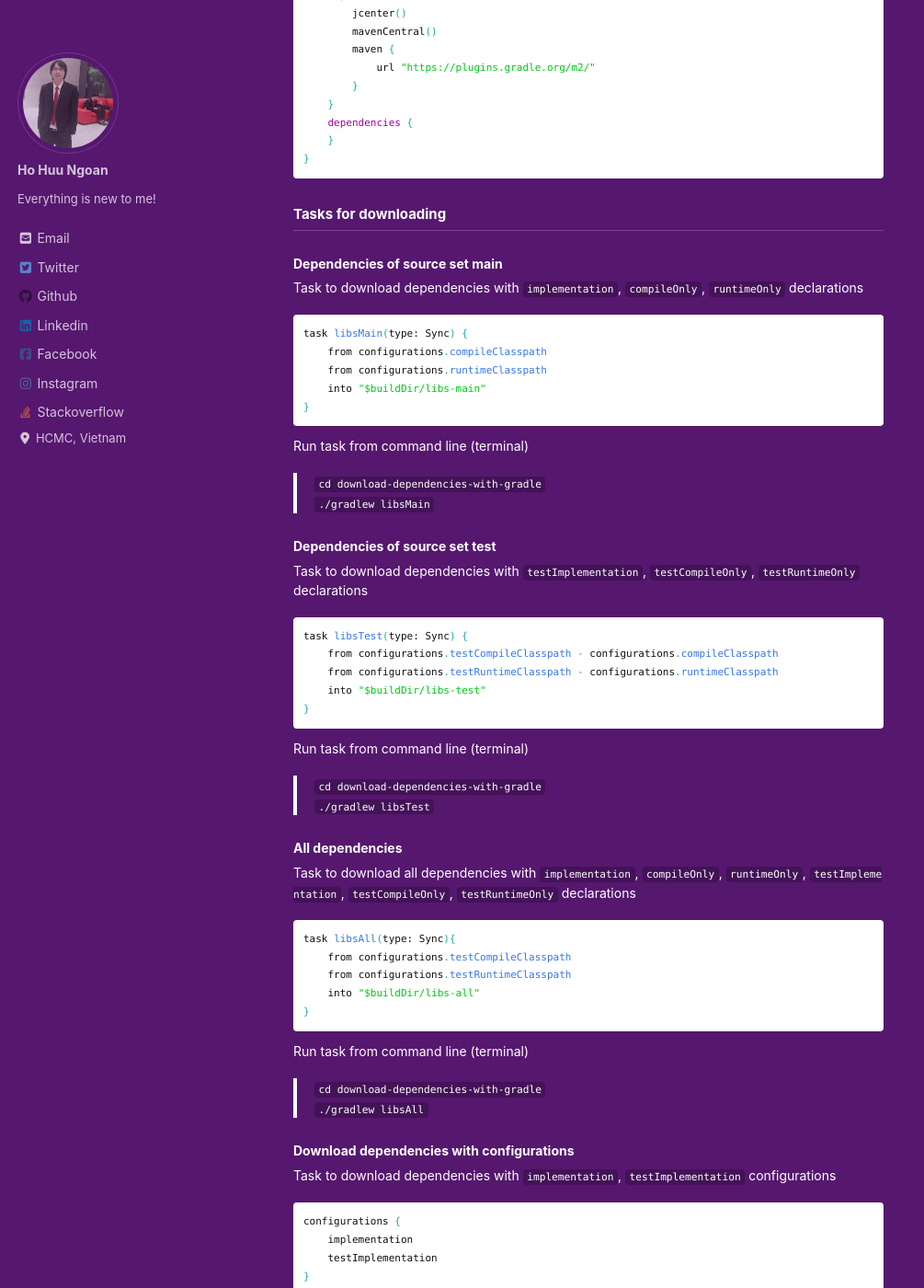
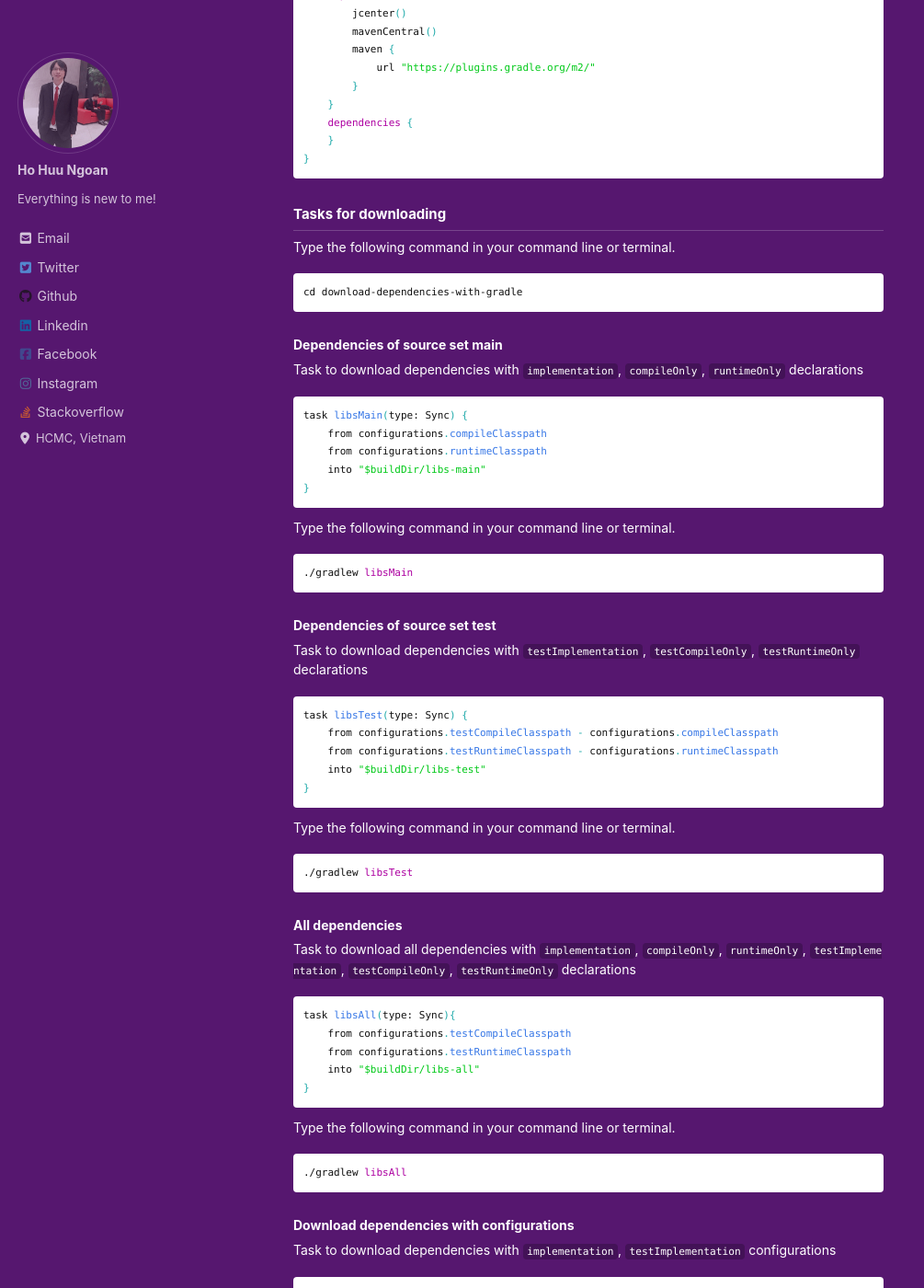
Before and after one commit to ngoanh2n/blog, a Jekyll site: the page built from _posts/2020-02-18-download-dependencies-to-local-with-gradle.md, in a window 1280 px wide and 1400 px high, scrolled down 2037 px. Shown: the whole window at 92% size, without its empty margins (0-1005 px from the left). Built offline with Jekyll 4.4.1, drawn with Linux system fonts in a browser that asks for light colours; cached includes are drawn as plain includes; nearby versions of some CDN libraries; comment, search, counter and statistics services are not loaded; a style sheet for code colours, icons or effects is not loaded; some of the changed text lies outside the part shown.

Commit message:
[POST] Update format for _posts/2020-02-18-download-dependencies-to-local-with-gradle.md

````diff
--- a/_posts/2020-02-18-download-dependencies-to-local-with-gradle.md
+++ b/_posts/2020-02-18-download-dependencies-to-local-with-gradle.md
@@ -110,6 +110,11 @@ buildscript {
 ```
 
 ## Tasks for downloading
+Type the following command in your command line or terminal.
+```console
+cd download-dependencies-with-gradle
+```
+
 ### Dependencies of source set main
 Task to download dependencies with `implementation`, `compileOnly`, `runtimeOnly` declarations
 ```gradle
@@ -119,9 +124,10 @@ task libsMain(type: Sync) {
     into "$buildDir/libs-main"
 }
 ```
-Run task from command line (terminal)
-> `cd download-dependencies-with-gradle`<br/>
-> `./gradlew libsMain`<br/>
+Type the following command in your command line or terminal.
+```bat
+./gradlew libsMain
+```
 
 ### Dependencies of source set test
 Task to download dependencies with `testImplementation`, `testCompileOnly`, `testRuntimeOnly` declarations
@@ -132,9 +138,10 @@ task libsTest(type: Sync) {
     into "$buildDir/libs-test"
 }
 ```
-Run task from command line (terminal)
-> `cd download-dependencies-with-gradle`<br/>
-> `./gradlew libsTest`<br/>
+Type the following command in your command line or terminal.
+```bat
+./gradlew libsTest
+```
 
 ### All dependencies
 Task to download all dependencies with `implementation`, `compileOnly`, `runtimeOnly`, `testImplementation`, `testCompileOnly`, `testRuntimeOnly` declarations
@@ -145,9 +152,10 @@ task libsAll(type: Sync){
     into "$buildDir/libs-all"
 }
 ```
-Run task from command line (terminal)
-> `cd download-dependencies-with-gradle`<br/>
-> `./gradlew libsAll`<br/>
+Type the following command in your command line or terminal.
+```bat
+./gradlew libsAll
+```
 
 ### Download dependencies with configurations
 Task to download dependencies with `implementation`, `testImplementation` configurations
@@ -166,9 +174,10 @@ task libsConfigurations(type: Sync){
     into "$buildDir/libs-configurations"
 }
 ```
-Run task from command line (terminal)
-> `cd download-dependencies-with-gradle`<br/>
-> `./gradlew libsConfigurations`<br/>
+Type the following command in your command line or terminal.
+```bat
+./gradlew libsConfigurations
+```
 
 **[TIP]** If your machine's OS is Windows:<br/>
 Use `gradlew [taskName]` instead.
````
Also changed, not shown: other parts of _posts/2020-02-18-download-dependencies-to-local-with-gradle.md (+1 -1 lines).
